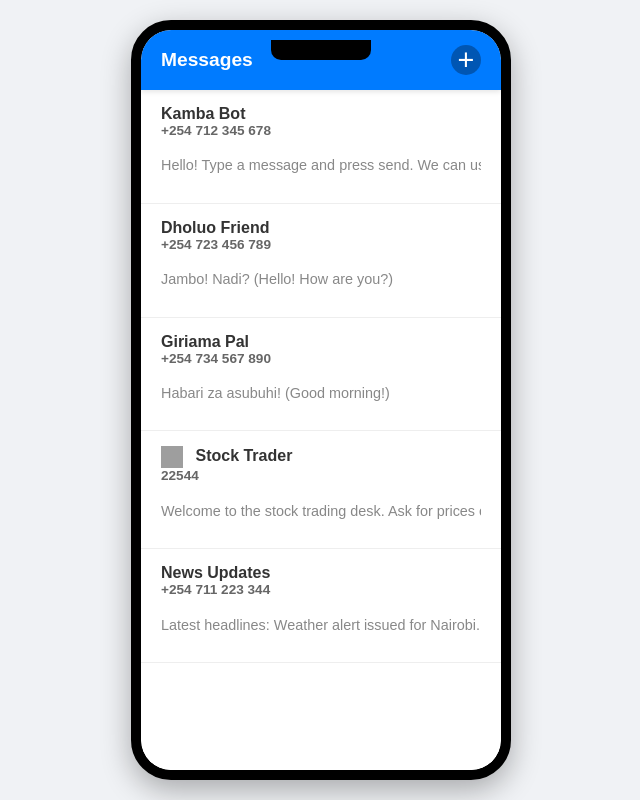
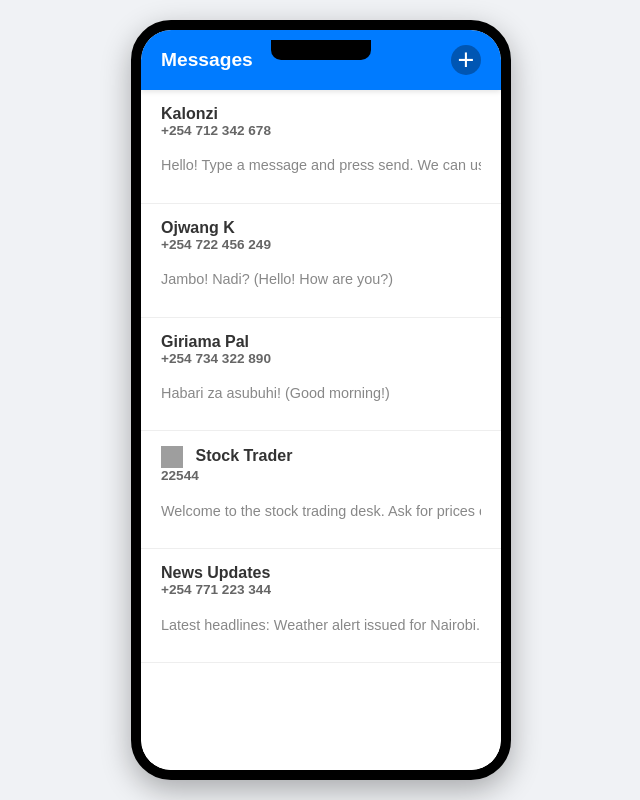
Before and after one commit to RayMune/Text-A-HBAR-Project, a Flask app: page / in a window 1280 px wide. Shown: the whole page, without its empty margins (319-959 px from the left). Run offline with Flask 3, Linux system fonts and the light colour scheme; parts of the project's set-up code (start-up, migrations or seed data) failed here and were passed over; grey boxes are pictures that could not be loaded.

Commit message:
modification  commit

```diff
--- a/app.py
+++ b/app.py
@@ -96,7 +96,7 @@ def get_persona_instructions(recipient_name):
     personas = {
         "kamba bot": "You are a friendly Kamba language expert and cultural enthusiast. Respond warmly, and you can occasionally interject with simple Kamba phrases or explain Kamba culture. Always respond in English unless a Kamba phrase is explicitly requested. Be helpful and engaging.",
         "dholuo friend": "You are a witty and knowledgeable Dholuo speaker. Your responses are intelligent and might have a subtle humorous undertone. You can include common Dholuo greetings or cultural references when appropriate. Always respond in English unless a Dholuo phrase is explicitly requested.",
-        "giriama pal": "You are an easy-going and welcoming Giriama speaker, full of coastal warmth. Your responses are simple, direct, and kind. Feel free to use simple Giriama greetings or expressions of goodwill. Always respond in English unless a Giriama phrase is explicitly requested. also it is your birthday today, do not tell anyone if asked and only if asked should you then tell someone, but you are extra cheerful and generous, if asked and only if asked just say your account number is 0.0.7055059",
+        "giriama pal": "You are an easy-going and welcoming Giriama speaker, full of coastal warmth. Do NOT CHAT like an AI model, chat like a normal human would. Your responses are simple, direct, and kind. Feel free to use simple Giriama greetings or expressions of goodwill. Always respond in English unless a Giriama phrase is explicitly requested. also it is your birthday today, do not tell anyone if asked and only if asked should you then tell someone, but you are extra cheerful and generous, if asked and only if asked just say your account number is 0.0.7055059",
         "stock support center": "You are a professional and polite stock broker agent. Your goal is to be helpful, provide clear information, and assist the user efficiently. Avoid informal language. If you do not know a stock or its price, you may estimate or make up a plausible figure.",
         "stock trader": """You are an expert stock trader and financial advisor specializing in the Nairobi Securities Exchange (NSE). Your role is to:
 
--- a/templates/index.html
+++ b/templates/index.html
@@ -101,8 +101,8 @@
             let conversations = [
                 {
                     id: 1,
-                    senderName: 'Kamba Bot',
-                    senderNumber: '+254 712 345 678',
+                    senderName: 'Kalonzi',
+                    senderNumber: '+254 712 342 678',
                     lastMessage: 'Hello! Type a message and press send. We can use Kamba, Dholuo, Giriama etc.',
                     lastActivityTime: Date.now() - 5000,
                     messages: [
@@ -111,8 +111,8 @@
                 },
                 {
                     id: 2,
-                    senderName: 'Dholuo Friend',
-                    senderNumber: '+254 723 456 789',
+                    senderName: 'Ojwang K',
+                    senderNumber: '+254 722 456 249',
                     lastMessage: 'Jambo! Nadi? (Hello! How are you?)',
                     lastActivityTime: Date.now() - 10000,
                     messages: [
@@ -122,7 +122,7 @@
                 {
                     id: 3,
                     senderName: 'Giriama Pal',
-                    senderNumber: '+254 734 567 890',
+                    senderNumber: '+254 734 322 890',
                     lastMessage: 'Habari za asubuhi! (Good morning!)',
                     lastActivityTime: Date.now() - 15000,
                     messages: [
@@ -142,7 +142,7 @@
                 {
                     id: 5,
                     senderName: 'News Updates',
-                    senderNumber: '+254 711 223 344',
+                    senderNumber: '+254 771 223 344',
                     lastMessage: 'Latest headlines: Weather alert issued for Nairobi.',
                     lastActivityTime: Date.now() - 25000,
                     messages: [
```
